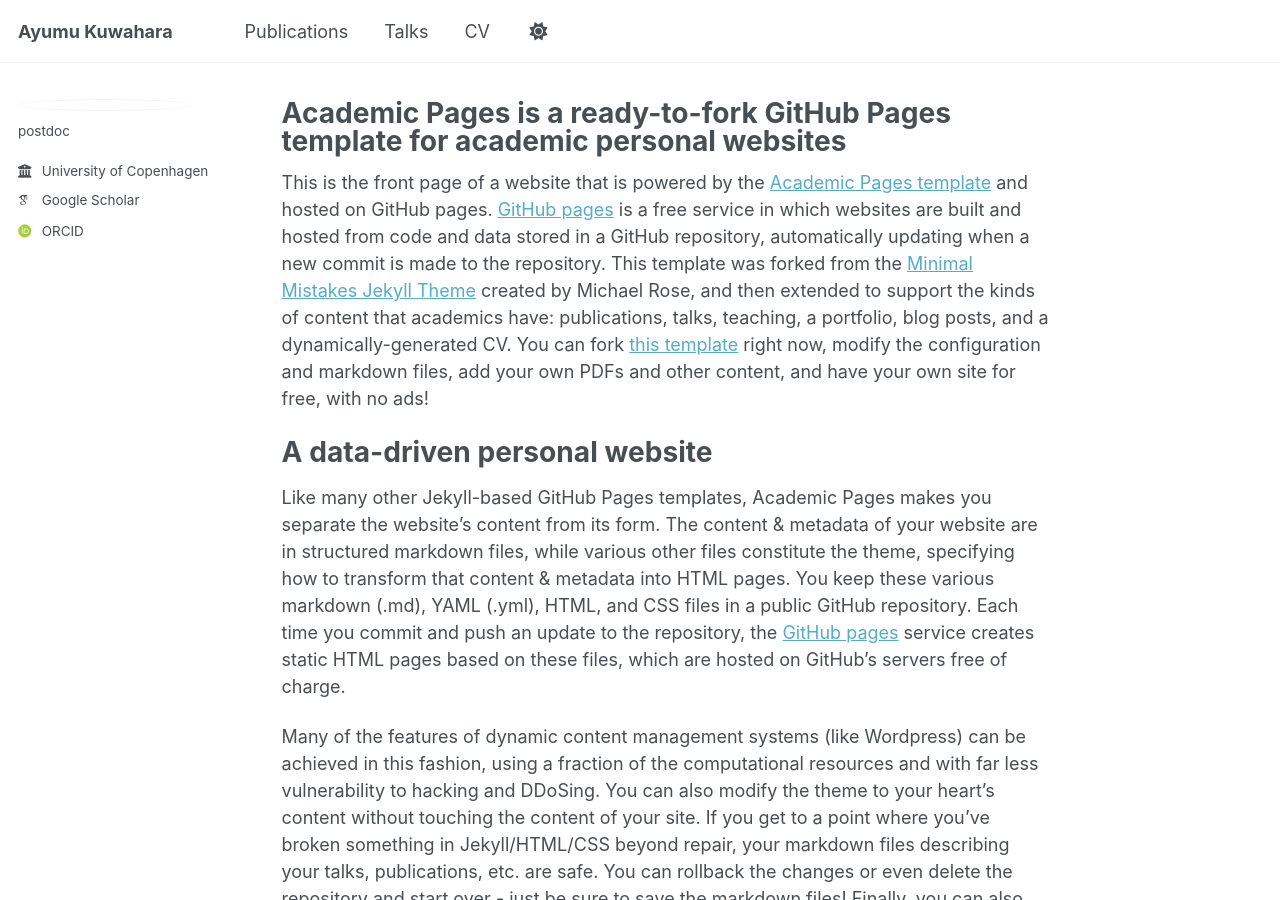
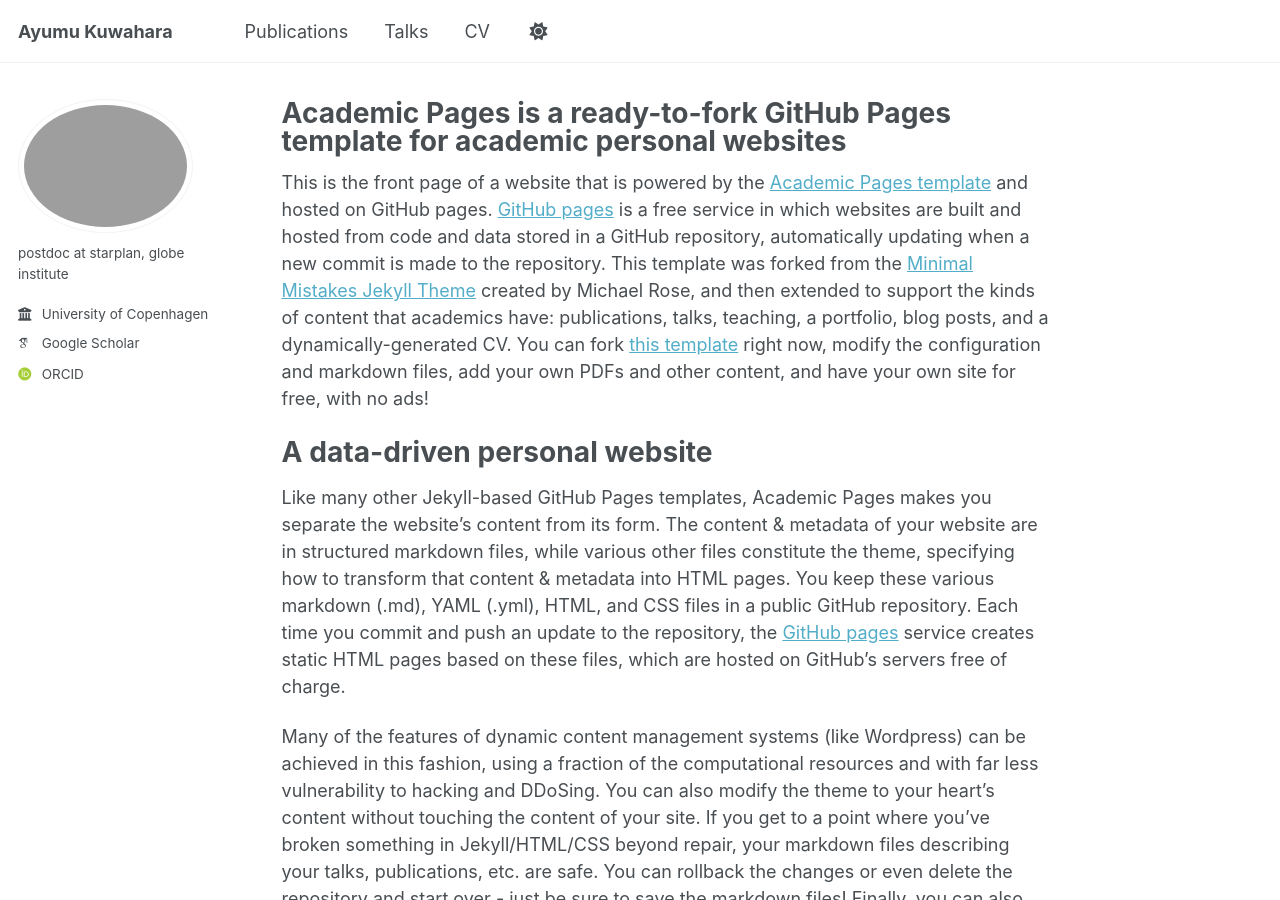
Before and after one commit to AyumuKuwahara/ayumukuwahara.github.io, a Jekyll site: the page built from _pages/about.md, in a window 1280 px wide and 900 px high. Built offline with Jekyll 4.4.1, drawn with Linux system fonts in a browser that asks for light colours; some web fonts are replaced.

Commit message:
Update _config.yml

```diff
--- a/_config.yml
+++ b/_config.yml
@@ -22,10 +22,10 @@ repository               : "academicpages/academicpages.github.io"
 #               Additional customization can be done by editing /_includes/author-profile.html
 author:
   # Biographic information
-  avatar           : "images/8814AF29-F4B4-4F9D-92E4-9F56429FD119.JPG"
+  avatar           : "images/8814AF29-F4B4-4F9D-92E4-9F56429FD119.png"
   #name             : "Your Sidebar Name"
   pronouns         : # example: "she/her"
-  bio              : "postdoc"
+  bio              : "postdoc at starplan, globe institute"
   location         : #"Earth"
   employer         : "University of Copenhagen"
   uri              : # URL
```
